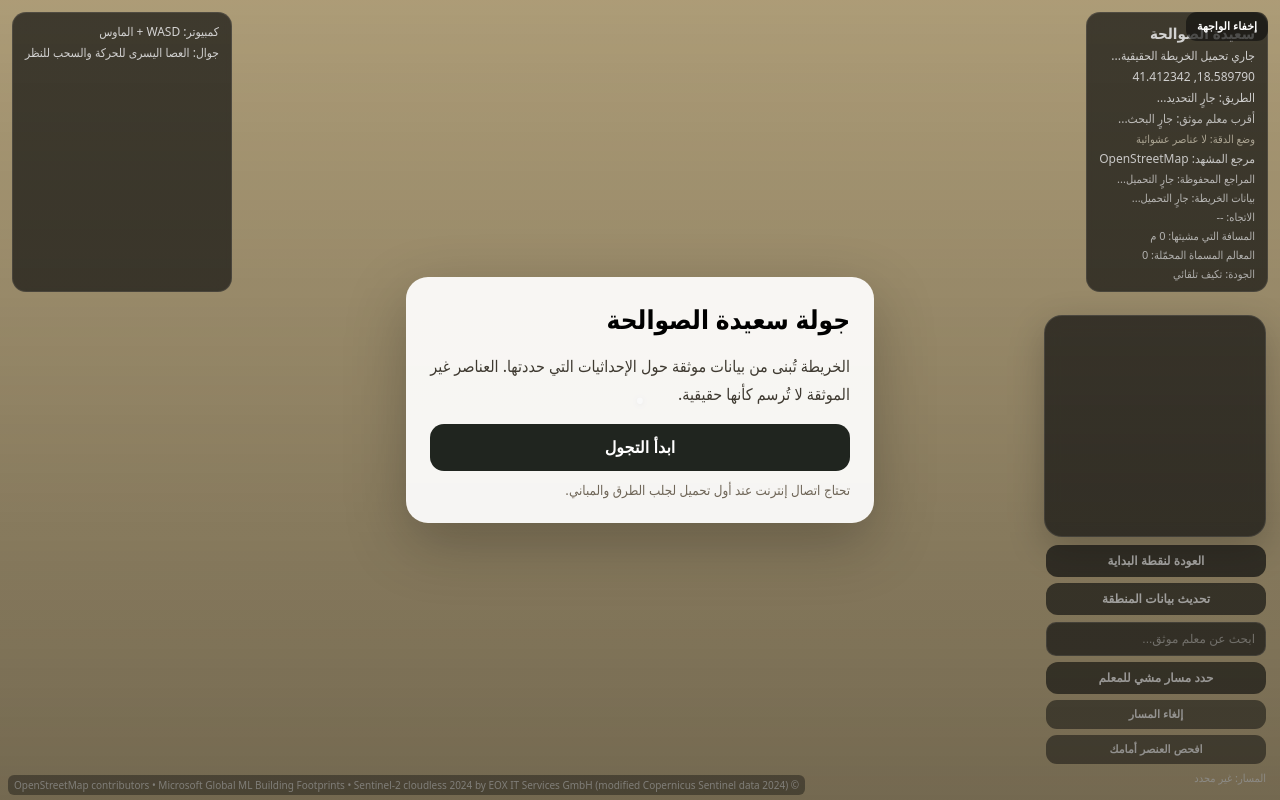
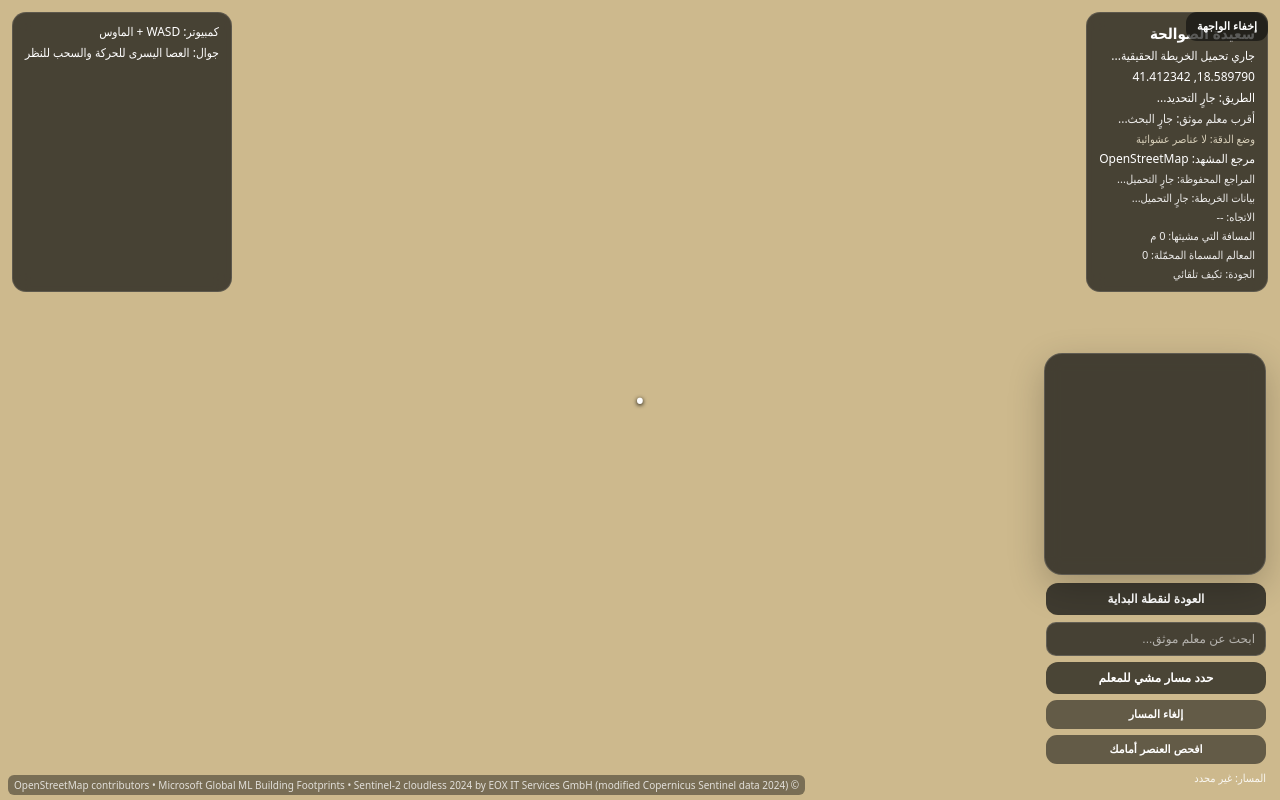
Before and after one commit to Hasan0525-H/H_GAME, a website: page index.html in a window 1280 px wide. Drawn offline with nearby package versions, Linux system fonts and the light colour scheme.

Commit message:
ui: remove tour popup and online update control

```diff
--- a/index.html
+++ b/index.html
@@ -43,17 +43,7 @@
     <div id="navArrow">↑</div>
     <div id="navInstruction">لا يوجد مسار نشط</div>
   </div>
-  <div id="start">
-    <div class="card">
-      <h1>جولة سعيدة الصوالحة</h1>
-      <p>الخريطة تُبنى من بيانات موثقة حول الإحداثيات التي حددتها. العناصر غير الموثقة لا تُرسم كأنها حقيقية.</p>
-      <button id="startBtn">ابدأ التجول</button>
-      <small>تحتاج اتصال إنترنت عند أول تحميل لجلب الطرق والمباني.</small>
-    </div>
-  </div>
-
   <div id="mapPanel"><canvas id="miniMap" width="220" height="220"></canvas><button id="homeBtn" type="button">العودة لنقطة البداية</button>
-    <button id="refreshMapBtn" type="button">تحديث بيانات المنطقة</button>
     <div id="poiNav">
       <input id="poiSearch" list="poiOptions" type="search" placeholder="ابحث عن معلم موثق..." autocomplete="off" />
       <datalist id="poiOptions"></datalist>
```
